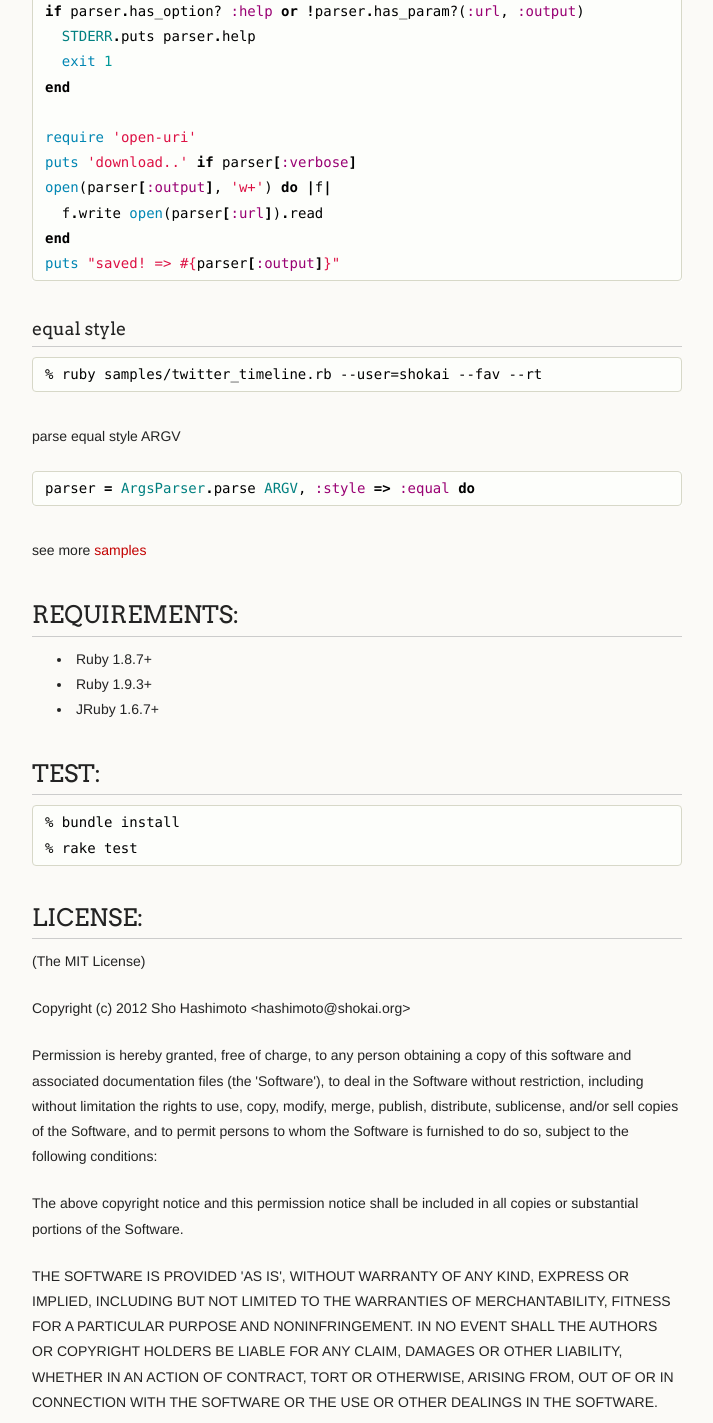
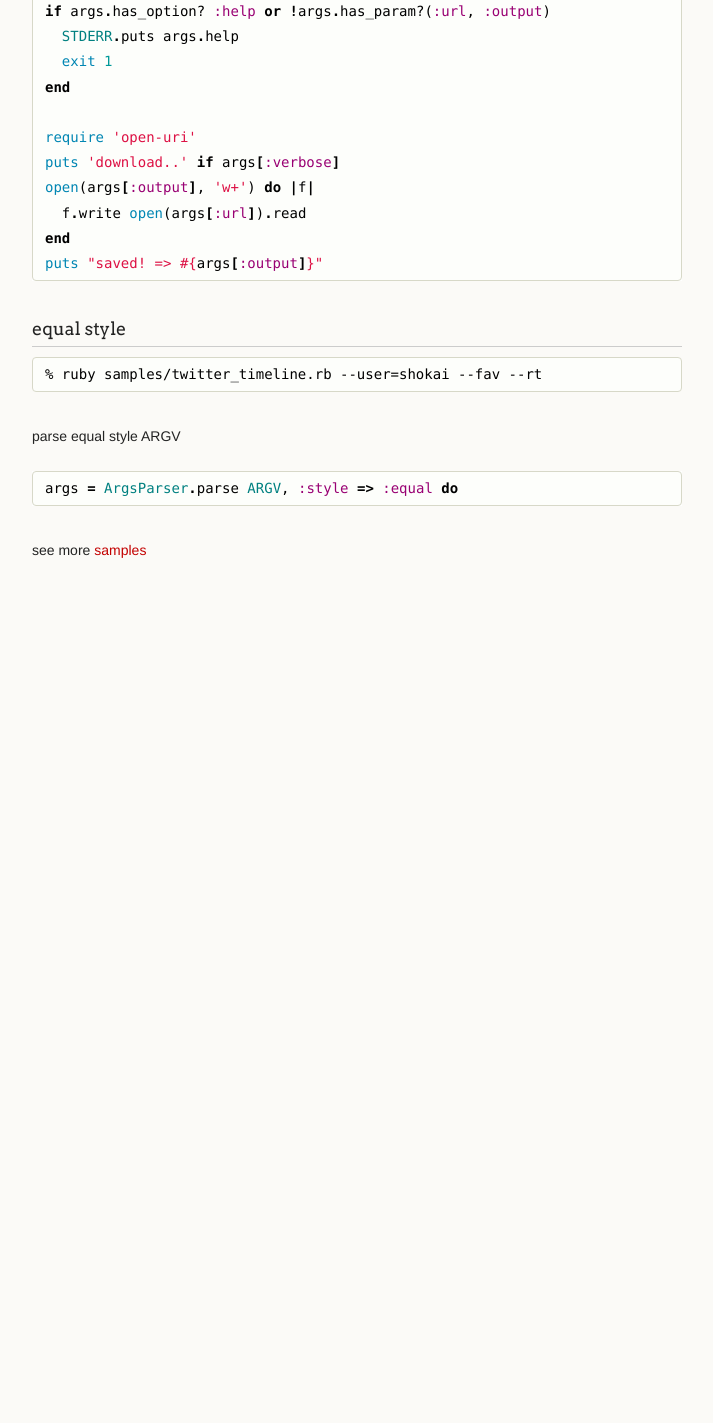
Before and after one commit to shokai/args_parser, a plain HTML site: page index.html in a window 1280 px wide. Shown: the part 1217-2640 px from the top of the page, without its empty margins (278-991 px from the left). After the commit the page ends 1852 px from the top, so only its background shows below. Drawn offline with Linux system fonts and the light colour scheme.

Commit message:
parser -> args

```diff
--- a/index.html
+++ b/index.html
@@ -17,7 +17,7 @@
     <div class="wrapper">
       <header>
         <h1 class="header">Args Parser</h1>
-        <p class="header">Parse ARGV from command line with DSL.</p>
+        <p class="header">Parse/Filter/Validate ARGV from command line with DSL.</p>
 
         <ul>
           <li class="download"><a class="buttons" href="https://github.com/shokai/args_parser/zipball/master">Download ZIP</a></li>
@@ -46,7 +46,7 @@
 <div class="highlight"><pre><span class="nb">require</span> <span class="s1">'rubygems'</span>
 <span class="nb">require</span> <span class="s1">'args_parser'</span>
 
-<span class="n">parser</span> <span class="o">=</span> <span class="no">ArgsParser</span><span class="o">.</span><span class="n">parse</span> <span class="no">ARGV</span> <span class="k">do</span>
+<span class="n">args</span> <span class="o">=</span> <span class="no">ArgsParser</span><span class="o">.</span><span class="n">parse</span> <span class="no">ARGV</span> <span class="k">do</span>
   <span class="n">arg</span> <span class="ss">:url</span><span class="p">,</span> <span class="s1">'URL'</span><span class="p">,</span> <span class="ss">:alias</span> <span class="o">=&gt;</span> <span class="ss">:u</span>
   <span class="n">arg</span> <span class="ss">:output</span><span class="p">,</span> <span class="s1">'output file'</span><span class="p">,</span> <span class="ss">:alias</span> <span class="o">=&gt;</span> <span class="ss">:o</span><span class="p">,</span> <span class="ss">:default</span> <span class="o">=&gt;</span> <span class="s1">'out.html'</span>
   <span class="n">arg</span> <span class="ss">:verbose</span><span class="p">,</span> <span class="s1">'verbose mode'</span>
@@ -61,17 +61,17 @@
   <span class="k">end</span>
 <span class="k">end</span>
 
-<span class="k">if</span> <span class="n">parser</span><span class="o">.</span><span class="n">has_option?</span> <span class="ss">:help</span> <span class="ow">or</span> <span class="o">!</span><span class="n">parser</span><span class="o">.</span><span class="n">has_param?</span><span class="p">(</span><span class="ss">:url</span><span class="p">,</span> <span class="ss">:output</span><span class="p">)</span>
-  <span class="no">STDERR</span><span class="o">.</span><span class="n">puts</span> <span class="n">parser</span><span class="o">.</span><span class="n">help</span>
+<span class="k">if</span> <span class="n">args</span><span class="o">.</span><span class="n">has_option?</span> <span class="ss">:help</span> <span class="ow">or</span> <span class="o">!</span><span class="n">args</span><span class="o">.</span><span class="n">has_param?</span><span class="p">(</span><span class="ss">:url</span><span class="p">,</span> <span class="ss">:output</span><span class="p">)</span>
+  <span class="no">STDERR</span><span class="o">.</span><span class="n">puts</span> <span class="n">args</span><span class="o">.</span><span class="n">help</span>
   <span class="nb">exit</span> <span class="mi">1</span>
 <span class="k">end</span>
 
 <span class="nb">require</span> <span class="s1">'open-uri'</span>
-<span class="nb">puts</span> <span class="s1">'download..'</span> <span class="k">if</span> <span class="n">parser</span><span class="o">[</span><span class="ss">:verbose</span><span class="o">]</span>
-<span class="nb">open</span><span class="p">(</span><span class="n">parser</span><span class="o">[</span><span class="ss">:output</span><span class="o">]</span><span class="p">,</span> <span class="s1">'w+'</span><span class="p">)</span> <span class="k">do</span> <span class="o">|</span><span class="n">f</span><span class="o">|</span>
-  <span class="n">f</span><span class="o">.</span><span class="n">write</span> <span class="nb">open</span><span class="p">(</span><span class="n">parser</span><span class="o">[</span><span class="ss">:url</span><span class="o">]</span><span class="p">)</span><span class="o">.</span><span class="n">read</span>
+<span class="nb">puts</span> <span class="s1">'download..'</span> <span class="k">if</span> <span class="n">args</span><span class="o">[</span><span class="ss">:verbose</span><span class="o">]</span>
+<span class="nb">open</span><span class="p">(</span><span class="n">args</span><span class="o">[</span><span class="ss">:output</span><span class="o">]</span><span class="p">,</span> <span class="s1">'w+'</span><span class="p">)</span> <span class="k">do</span> <span class="o">|</span><span class="n">f</span><span class="o">|</span>
+  <span class="n">f</span><span class="o">.</span><span class="n">write</span> <span class="nb">open</span><span class="p">(</span><span class="n">args</span><span class="o">[</span><span class="ss">:url</span><span class="o">]</span><span class="p">)</span><span class="o">.</span><span class="n">read</span>
 <span class="k">end</span>
-<span class="nb">puts</span> <span class="s2">"saved! =&gt; </span><span class="si">#{</span><span class="n">parser</span><span class="o">[</span><span class="ss">:output</span><span class="o">]</span><span class="si">}</span><span class="s2">"</span>
+<span class="nb">puts</span> <span class="s2">"saved! =&gt; </span><span class="si">#{</span><span class="n">args</span><span class="o">[</span><span class="ss">:output</span><span class="o">]</span><span class="si">}</span><span class="s2">"</span>
 </pre></div>
 
 <h3>equal style</h3>
@@ -81,47 +81,12 @@
 
 <p>parse equal style ARGV</p>
 
-<div class="highlight"><pre><span class="n">parser</span> <span class="o">=</span> <span class="no">ArgsParser</span><span class="o">.</span><span class="n">parse</span> <span class="no">ARGV</span><span class="p">,</span> <span class="ss">:style</span> <span class="o">=&gt;</span> <span class="ss">:equal</span> <span class="k">do</span>
+<div class="highlight"><pre><span class="n">args</span> <span class="o">=</span> <span class="no">ArgsParser</span><span class="o">.</span><span class="n">parse</span> <span class="no">ARGV</span><span class="p">,</span> <span class="ss">:style</span> <span class="o">=&gt;</span> <span class="ss">:equal</span> <span class="k">do</span>
 </pre></div>
 
 <p>see more <a href="https://github.com/shokai/args_parser/tree/master/samples">samples</a></p>
 
-<h2>REQUIREMENTS:</h2>
 
-<ul>
-<li>Ruby 1.8.7+</li>
-<li>Ruby 1.9.3+</li>
-<li>JRuby 1.6.7+</li>
-</ul>
-<h2>TEST:</h2>
-
-<pre><code>% bundle install
-% rake test</code></pre>
-
-<h2>LICENSE:</h2>
-
-<p>(The MIT License)</p>
-
-<p>Copyright (c) 2012 Sho Hashimoto &lt;hashimoto@shokai.org&gt;</p>
-
-<p>Permission is hereby granted, free of charge, to any person obtaining
-a copy of this software and associated documentation files (the
-'Software'), to deal in the Software without restriction, including
-without limitation the rights to use, copy, modify, merge, publish,
-distribute, sublicense, and/or sell copies of the Software, and to
-permit persons to whom the Software is furnished to do so, subject to
-the following conditions:</p>
-
-<p>The above copyright notice and this permission notice shall be
-included in all copies or substantial portions of the Software.</p>
-
-<p>THE SOFTWARE IS PROVIDED 'AS IS', WITHOUT WARRANTY OF ANY KIND,
-EXPRESS OR IMPLIED, INCLUDING BUT NOT LIMITED TO THE WARRANTIES OF
-MERCHANTABILITY, FITNESS FOR A PARTICULAR PURPOSE AND NONINFRINGEMENT.
-IN NO EVENT SHALL THE AUTHORS OR COPYRIGHT HOLDERS BE LIABLE FOR ANY
-CLAIM, DAMAGES OR OTHER LIABILITY, WHETHER IN AN ACTION OF CONTRACT,
-TORT OR OTHERWISE, ARISING FROM, OUT OF OR IN CONNECTION WITH THE
-SOFTWARE OR THE USE OR OTHER DEALINGS IN THE SOFTWARE.</p>
       </section>
       <footer>
         <p><small>Hosted on <a href="https://pages.github.com">GitHub Pages</a> using the Dinky theme</small></p>
```
